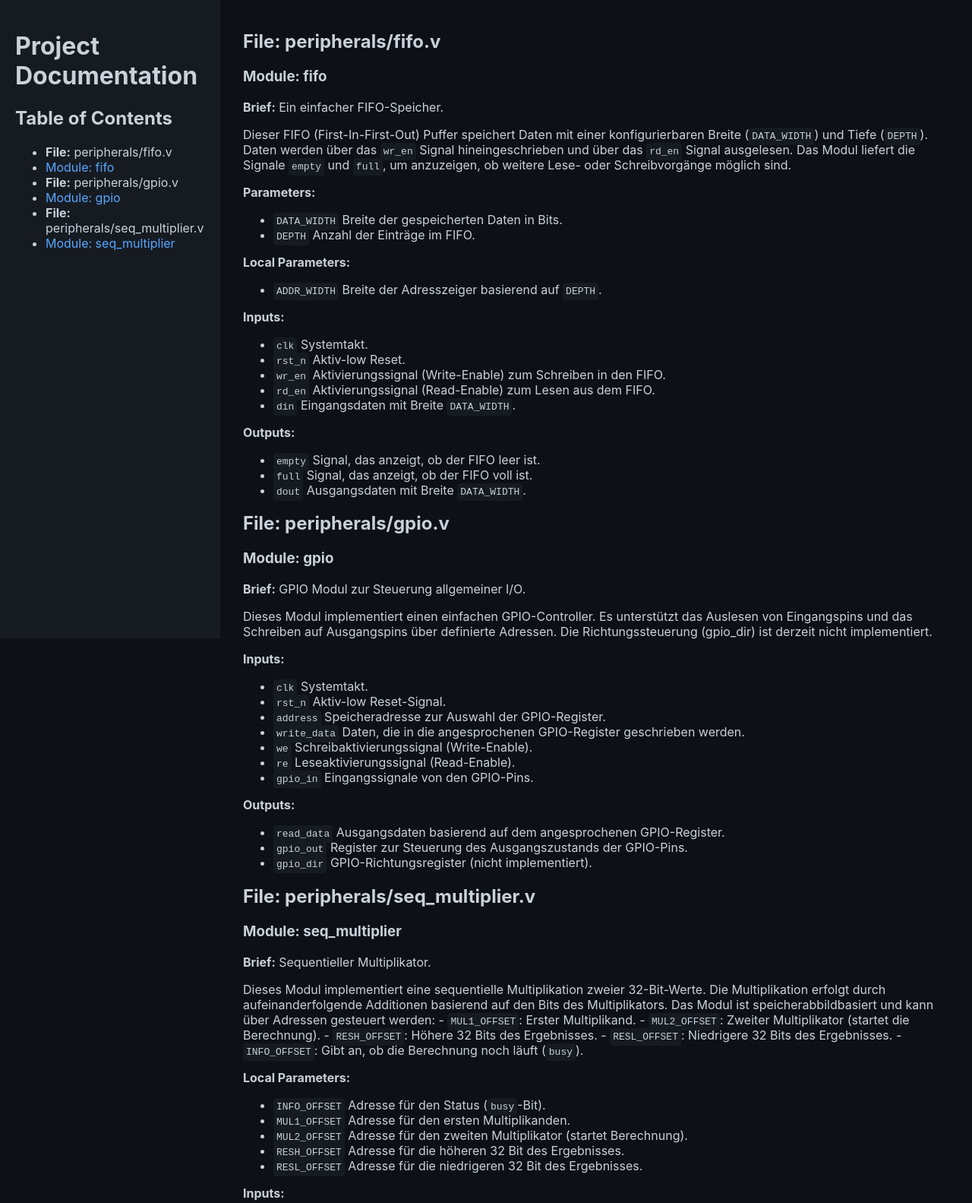
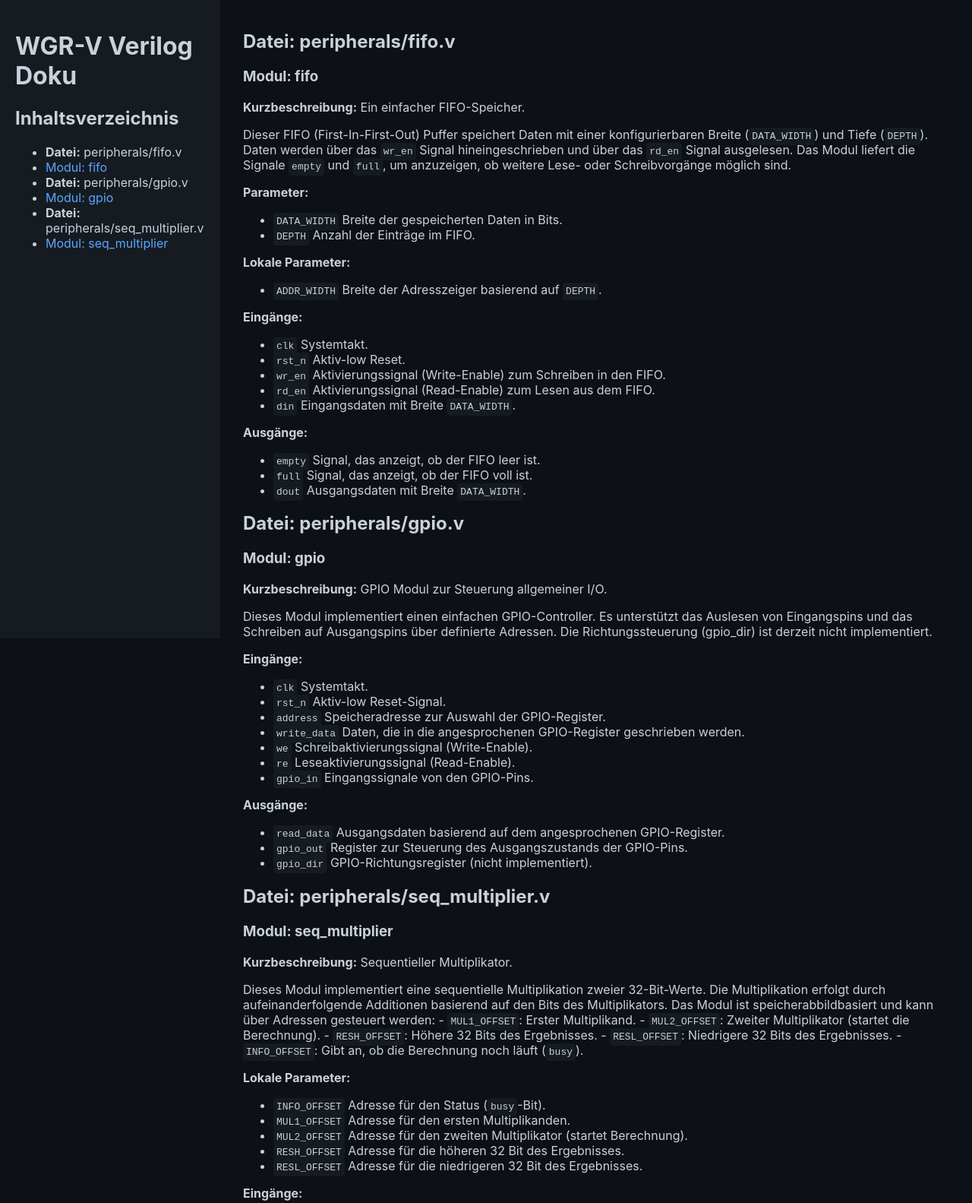
Before and after one commit to BTFLV/PROE_WGR-V, a plain HTML site: page rtl.html in a window 1280 px wide. Shown: the top 1583 px of the page at 76% size. Drawn offline with Linux system fonts and the light colour scheme.

Commit message:
deploy: ce173251e415b9df119bd80bd5ac14aa5a96d2d8

```diff
--- a/rtl.html
+++ b/rtl.html
@@ -2,7 +2,7 @@
 <html>
 <head>
 <meta charset="utf-8">
-<title>Project Documentation</title>
+<title>WGR-V Verilog Doku</title>
 
     <style>
     body {
@@ -85,35 +85,35 @@
 <body>
 <div class="header">
     <span class="burger" onclick="toggleSidebar()">&#9776;</span>
-    <div class="title" style="flex: 1; text-align: center; font-size: 18px;">Project Documentation</div>
+    <div class="title" style="flex: 1; text-align: center; font-size: 18px;">WGR-V Verilog Doku</div>
 </div>
 <div class="sidebar" id="sidebar">
-<h1>Project Documentation</h1>
-<h2>Table of Contents</h2>
+<h1>WGR-V Verilog Doku</h1>
+<h2>Inhaltsverzeichnis</h2>
 <ul>
-<li><strong>File:</strong> peripherals/fifo.v</li>
-<li><a href="#module-fifo">Module: fifo</a></li>
-<li><strong>File:</strong> peripherals/gpio.v</li>
-<li><a href="#module-gpio">Module: gpio</a></li>
-<li><strong>File:</strong> peripherals/seq_multiplier.v</li>
-<li><a href="#module-seq_multiplier">Module: seq_multiplier</a></li>
+<li><strong>Datei:</strong> peripherals/fifo.v</li>
+<li><a href="#module-fifo">Modul: fifo</a></li>
+<li><strong>Datei:</strong> peripherals/gpio.v</li>
+<li><a href="#module-gpio">Modul: gpio</a></li>
+<li><strong>Datei:</strong> peripherals/seq_multiplier.v</li>
+<li><a href="#module-seq_multiplier">Modul: seq_multiplier</a></li>
 </ul>
 </div>
 <div class="content">
-<h2>File: peripherals/fifo.v</h2>
-<h3><a name="module-fifo"></a>Module: fifo</h3>
-<p><strong>Brief:</strong> Ein einfacher FIFO-Speicher.</p>
+<h2>Datei: peripherals/fifo.v</h2>
+<h3><a name="module-fifo"></a>Modul: fifo</h3>
+<p><strong>Kurzbeschreibung:</strong> Ein einfacher FIFO-Speicher.</p>
 <p>Dieser FIFO (First-In-First-Out) Puffer speichert Daten mit einer konfigurierbaren Breite (<code>DATA_WIDTH</code>) und Tiefe (<code>DEPTH</code>). Daten werden über das <code>wr_en</code> Signal hineingeschrieben und über das <code>rd_en</code> Signal ausgelesen. Das Modul liefert die Signale <code>empty</code> und <code>full</code>, um anzuzeigen, ob weitere Lese- oder Schreibvorgänge möglich sind.</p>
-<p><strong>Parameters:</strong></p>
+<p><strong>Parameter:</strong></p>
 <ul>
 <li><code>DATA_WIDTH</code> Breite der gespeicherten Daten in Bits.</li>
 <li><code>DEPTH</code>      Anzahl der Einträge im FIFO.</li>
 </ul>
-<p><strong>Local Parameters:</strong></p>
+<p><strong>Lokale Parameter:</strong></p>
 <ul>
 <li><code>ADDR_WIDTH</code> Breite der Adresszeiger basierend auf <code>DEPTH</code>.</li>
 </ul>
-<p><strong>Inputs:</strong></p>
+<p><strong>Eingänge:</strong></p>
 <ul>
 <li><code>clk</code>      Systemtakt.</li>
 <li><code>rst_n</code>    Aktiv-low Reset.</li>
@@ -121,17 +121,17 @@
 <li><code>rd_en</code>    Aktivierungssignal (Read-Enable) zum Lesen aus dem FIFO.</li>
 <li><code>din</code>      Eingangsdaten mit Breite <code>DATA_WIDTH</code>.</li>
 </ul>
-<p><strong>Outputs:</strong></p>
+<p><strong>Ausgänge:</strong></p>
 <ul>
 <li><code>empty</code>    Signal, das anzeigt, ob der FIFO leer ist.</li>
 <li><code>full</code>     Signal, das anzeigt, ob der FIFO voll ist.</li>
 <li><code>dout</code>     Ausgangsdaten mit Breite <code>DATA_WIDTH</code>.</li>
 </ul>
-<h2>File: peripherals/gpio.v</h2>
-<h3><a name="module-gpio"></a>Module: gpio</h3>
-<p><strong>Brief:</strong> GPIO Modul zur Steuerung allgemeiner I/O.</p>
+<h2>Datei: peripherals/gpio.v</h2>
+<h3><a name="module-gpio"></a>Modul: gpio</h3>
+<p><strong>Kurzbeschreibung:</strong> GPIO Modul zur Steuerung allgemeiner I/O.</p>
 <p>Dieses Modul implementiert einen einfachen GPIO-Controller. Es unterstützt das Auslesen von Eingangspins und das Schreiben auf Ausgangspins über definierte Adressen. Die Richtungssteuerung (gpio_dir) ist derzeit nicht implementiert.</p>
-<p><strong>Inputs:</strong></p>
+<p><strong>Eingänge:</strong></p>
 <ul>
 <li><code>clk</code>         Systemtakt.</li>
 <li><code>rst_n</code>       Aktiv-low Reset-Signal.</li>
@@ -141,17 +141,17 @@
 <li><code>re</code>          Leseaktivierungssignal (Read-Enable).</li>
 <li><code>gpio_in</code>     Eingangssignale von den GPIO-Pins.</li>
 </ul>
-<p><strong>Outputs:</strong></p>
+<p><strong>Ausgänge:</strong></p>
 <ul>
 <li><code>read_data</code>  Ausgangsdaten basierend auf dem angesprochenen GPIO-Register.</li>
 <li><code>gpio_out</code>   Register zur Steuerung des Ausgangszustands der GPIO-Pins.</li>
 <li><code>gpio_dir</code>   GPIO-Richtungsregister (nicht implementiert).</li>
 </ul>
-<h2>File: peripherals/seq_multiplier.v</h2>
-<h3><a name="module-seq_multiplier"></a>Module: seq_multiplier</h3>
-<p><strong>Brief:</strong> Sequentieller Multiplikator.</p>
+<h2>Datei: peripherals/seq_multiplier.v</h2>
+<h3><a name="module-seq_multiplier"></a>Modul: seq_multiplier</h3>
+<p><strong>Kurzbeschreibung:</strong> Sequentieller Multiplikator.</p>
 <p>Dieses Modul implementiert eine sequentielle Multiplikation zweier 32-Bit-Werte. Die Multiplikation erfolgt durch aufeinanderfolgende Additionen basierend auf den Bits des Multiplikators.  Das Modul ist speicherabbildbasiert und kann über Adressen gesteuert werden: - <code>MUL1_OFFSET</code>: Erster Multiplikand. - <code>MUL2_OFFSET</code>: Zweiter Multiplikator (startet die Berechnung). - <code>RESH_OFFSET</code>: Höhere 32 Bits des Ergebnisses. - <code>RESL_OFFSET</code>: Niedrigere 32 Bits des Ergebnisses. - <code>INFO_OFFSET</code>: Gibt an, ob die Berechnung noch läuft (<code>busy</code>).</p>
-<p><strong>Local Parameters:</strong></p>
+<p><strong>Lokale Parameter:</strong></p>
 <ul>
 <li><code>INFO_OFFSET</code> Adresse für den Status (<code>busy</code>-Bit).</li>
 <li><code>MUL1_OFFSET</code> Adresse für den ersten Multiplikanden.</li>
@@ -159,7 +159,7 @@
 <li><code>RESH_OFFSET</code> Adresse für die höheren 32 Bit des Ergebnisses.</li>
 <li><code>RESL_OFFSET</code> Adresse für die niedrigeren 32 Bit des Ergebnisses.</li>
 </ul>
-<p><strong>Inputs:</strong></p>
+<p><strong>Eingänge:</strong></p>
 <ul>
 <li><code>clk</code>         Systemtakt.</li>
 <li><code>rst_n</code>       Aktiv-low Reset.</li>
@@ -168,7 +168,7 @@
 <li><code>we</code>          Schreibaktivierungssignal (Write-Enable).</li>
 <li><code>re</code>          Leseaktivierungssignal (Read-Enable).</li>
 </ul>
-<p><strong>Outputs:</strong></p>
+<p><strong>Ausgänge:</strong></p>
 <ul>
 <li><code>read_data</code>   Zu lesende Daten basierend auf der Adresse.</li>
 </ul>
```
Also changed, not shown: 2 other files.
